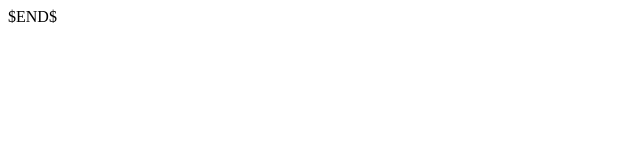
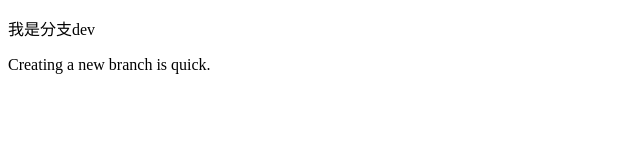
Before and after one commit to aizhoujin/wlwg, a plain HTML site: page dev.html in a window 1280 px wide. Shown: the whole page, without its empty margins (0-640 px from the left). Drawn offline with Linux system fonts and the light colour scheme.

Commit message:
branch test

```diff
--- a/dev.html
+++ b/dev.html
@@ -2,9 +2,10 @@
 <html lang="en">
 <head>
     <meta charset="UTF-8">
-    <title>$Title$</title>
+    <title>Title</title>
 </head>
 <body>
-$END$
+<p>我是分支dev</p>
+Creating a new branch is quick.
 </body>
 </html>
```
